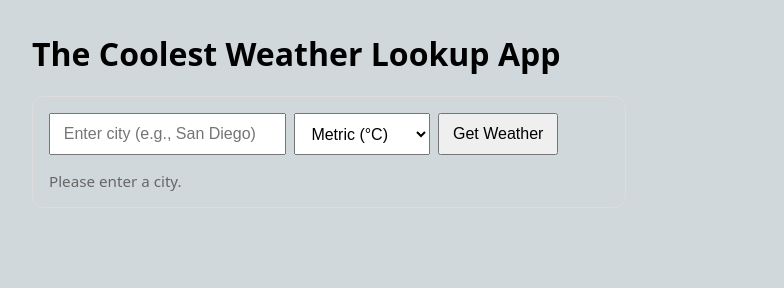
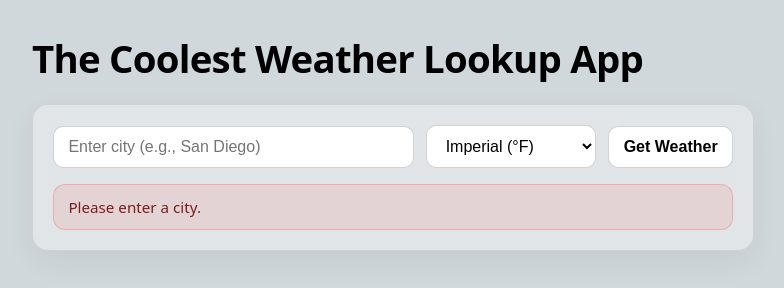
Before and after one commit to jamzm101/weather-api, a plain HTML site: page static/index.html in a window 1280 px wide. Both pictures are taken after a click on the button "Get Weather". Shown: the whole page, without its empty margins (0-784 px from the left). Drawn offline with Linux system fonts and the light colour scheme.

Commit message:
UI improvements

```diff
--- a/static/index.html
+++ b/static/index.html
@@ -5,77 +5,213 @@
   <title>Weather Lookup</title>
   <meta name="viewport" content="width=device-width, initial-scale=1" />
   <style>
-    body { font-family: system-ui, Arial, sans-serif; margin: 2rem;background-color: #d1d8db; /* light blue */ }
-    .card { padding: 1rem; border: 1px solid #ddd; border-radius: 12px; max-width: 560px; }
-    .row { display: flex; gap: 0.5rem; margin-bottom: 1rem; }
-    input, select, button { padding: 0.6rem 0.8rem; font-size: 1rem; }
-pre { background: #e4e8f4; padding: 1rem; border-radius: 8px; overflow: auto; }
-.muted { color: #666; font-size: 0.95rem; }
-.result { margin-top: 1.25rem; line-height: 1.6; }
-.result-city {
-  font-size: 1.6rem;
-  font-weight: 600;
-  margin-bottom: 0.25rem;
-}
-.result-line {
-  font-size: 1rem;
-  color: #444;
-}
+    body {
+      font-family: system-ui, Arial, sans-serif;
+      margin: 2rem;
+      background-color: #d1d8db; /* light blue */
+    }
+
+    h1 {
+      font-size: 2.4rem;
+      margin-bottom: 1.25rem;
+      letter-spacing: -0.02em;
+    }
+
+    .card {
+      padding: 1.25rem;
+      border: 1px solid rgba(0,0,0,0.08);
+      border-radius: 16px;
+      max-width: 680px;
+      background: rgba(255,255,255,0.35);
+      backdrop-filter: blur(6px);
+      box-shadow: 0 10px 30px rgba(0,0,0,0.06);
+    }
+
+    .row {
+      display: flex;
+      gap: 0.75rem;
+      margin-bottom: 1rem;
+      flex-wrap: wrap;
+      align-items: center;
+    }
+
+    input, select, button {
+      padding: 0.7rem 0.9rem;
+      font-size: 1rem;
+      border-radius: 10px;
+      border: 1px solid rgba(0,0,0,0.18);
+      background: #fff;
+    }
+
+    input {
+      flex: 1 1 260px;
+      min-width: 220px;
+    }
+
+    select {
+      flex: 0 0 170px;
+      min-width: 160px;
+    }
+
+    button {
+      flex: 0 0 auto;
+      cursor: pointer;
+      font-weight: 600;
+    }
+
+    button:hover {
+      filter: brightness(0.98);
+    }
+
+    button:active {
+      transform: translateY(1px);
+    }
+
+    pre {
+      background: #e4e8f4;
+      padding: 1rem;
+      border-radius: 8px;
+      overflow: auto;
+    }
+
+    .muted {
+      color: #666;
+      font-size: 0.95rem;
+    }
+
+    /* Results block */
+    .result {
+      margin-top: 1.25rem;
+      line-height: 1.65;
+    }
+
+    .result-city {
+      font-size: 1.7rem;
+      font-weight: 700;
+      margin-bottom: 0.35rem;
+      color: #1b1b1b;
+    }
+
+    .result-grid {
+      display: grid;
+      grid-template-columns: 1fr 1fr;
+      gap: 0.35rem 1.25rem;
+      margin-top: 0.5rem;
+    }
+
+    .result-line {
+      font-size: 1rem;
+      color: #333;
+    }
+
+    .label {
+      color: #555;
+      font-weight: 600;
+      margin-right: 0.35rem;
+    }
+
+    .result-time {
+      margin-top: 0.75rem;
+      font-size: 0.9rem;
+      color: #666;
+    }
+
+    /* Optional: nicer error look */
+    .error {
+      margin-top: 1rem;
+      padding: 0.75rem 0.9rem;
+      border-radius: 12px;
+      background: rgba(255, 0, 0, 0.08);
+      border: 1px solid rgba(255, 0, 0, 0.18);
+      color: #7a1d1d;
+    }
   </style>
+</head>
 
-
-</head>
 <body>
   <h1>The Coolest Weather Lookup App</h1>
+
   <div class="card">
     <div class="row">
       <input id="city" placeholder="Enter city (e.g., San Diego)" />
       <select id="units" aria-label="Units">
+        <option value="imperial">Imperial (°F)</option>
         <option value="metric">Metric (°C)</option>
-        <option value="imperial">Imperial (°F)</option>
       </select>
       <button id="go">Get Weather</button>
     </div>
+
     <div id="out" class="muted">Results will appear here.</div>
     <pre id="raw" style="display:none"></pre>
   </div>
 
   <script>
     const $ = (id) => document.getElementById(id);
+
+    // Nice UX: hit Enter in the city box to search
+    $("city").addEventListener("keydown", (e) => {
+      if (e.key === "Enter") $("go").click();
+    });
+
     $("go").addEventListener("click", async () => {
       const city = $("city").value.trim();
       const units = $("units").value;
-      if (!city) { $("out").textContent = "Please enter a city."; return; }
+
+      if (!city) {
+        $("out").innerHTML = `<div class="error">Please enter a city.</div>`;
+        return;
+      }
 
       $("out").textContent = "Loading…";
-      $("raw").style.display = "none";  // Hide raw output initially - can be shown for debugging if needed
+      $("raw").style.display = "none";
 
       try {
-        // Because this page is served by Flask on 127.0.0.1:5050,
-        // we can call the API with a relative path:
         const r = await fetch(`/v1/weather?city=${encodeURIComponent(city)}&units=${encodeURIComponent(units)}`);
         const data = await r.json();
 
         if (!r.ok) {
-          $("out").textContent = `Error: ${data.error || r.statusText}`;
-          // $("raw").textContent = JSON.stringify(data, null, 2);  **commented out to reduce clutter - can use for debugging**
-          // $("raw").style.display = "block"; **commented out to reduce clutter - can use for debugging**
+          $("out").innerHTML = `<div class="error">Error: ${data.error || r.statusText}</div>`;
           return;
         }
 
-        const t = units === "metric" ? `${data.temp_c} °C` : `${data.temp_f} °F`;
+        const tempText = units === "metric" ? `${data.temp_c} °C` : `${data.temp_f} °F`;
+        // Get state/region (fallback to raw data if not top-level yet)
+        const region = data.region ?? data.raw?.location?.region ?? "";
+        // Normalize country display
+        const country =             data.country === "United States of America" || data.country === "United States" ? "USA" : data.country;
+
+
+
         $("out").innerHTML = `
-          <strong>${data.city}, ${data.country}</strong><br/>
-          Conditions: ${data.conditions}<br/>
-          Temp: <strong>${t}</strong><br/>
-          Humidity: ${data.humidity}%<br/>
-          Wind: ${data.wind_speed_mph} mph<br/>
-          <span class="muted">Requested at: ${data.requested_at}</span>
+
+  <div class="result">
+    <div class="result-city">
+       ${data.city}${region ? `, ${region}` : ""}, ${country}
+    </div>
+    <div class="result-grid">
+      <div class="result-line">
+        <span class="label">Conditions:</span> ${data.conditions}
+      </div>
+      <div class="result-line">
+        <span class="label">Temp:</span> <strong>${tempText}</strong>
+      </div>
+      <div class="result-line">
+        <span class="label">Humidity:</span> ${data.humidity}%
+      </div>
+      <div class="result-line">
+        <span class="label">Wind:</span> ${data.wind_speed_mph} mph
+      </div>
+    </div>
+
+    <div class="result-time">
+      Requested at: ${data.requested_at}
+    </div>
+  </div>
+
+
         `;
-        // $("raw").textContent = JSON.stringify(data, null, 2); **commented out to reduce clutter - can use for debugging**
-        // $("raw").style.display = "block"; **commented out to reduce clutter - can use for debugging**
       } catch (e) {
-        $("out").textContent = "Network error. Is the API running on 127.0.0.1:5050?";
+        $("out").innerHTML = `<div class="error">Network error. Is the API running on 127.0.0.1:5050?</div>`;
       }
     });
   </script>
```
